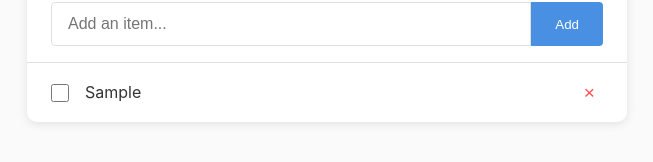
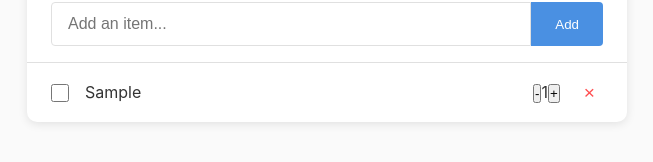
Before and after one commit to dgrayling/shopping-list, a Next.js app: page / in a window 1280 px wide. Both pictures are taken after typing "Sample" into the empty fields and a click on the button "Add". Shown: the part 146-308 px from the top of the page, without its empty margins (313-966 px from the left). Built offline with nearby package versions, Linux system fonts and the light colour scheme.

Commit message:
Add quantity indicator

```diff
--- a/src/app/page.tsx
+++ b/src/app/page.tsx
@@ -7,6 +7,7 @@ type ListItem = {
   id: string;
   text: string;
   completed: boolean;
+  quantity: number;
 };
 
 export default function Home() {
@@ -21,7 +22,8 @@ export default function Home() {
       const newItem: ListItem = {
         id: Date.now().toString(),
         text,
-        completed: false
+        completed: false,
+        quantity: 1
       };
 
       setItems(prevItems => [...prevItems, newItem]);
@@ -40,6 +42,22 @@ export default function Home() {
   const deleteItem = (id: string) => {
     setItems(prevItems => prevItems.filter(item => item.id !== id));
   };
+
+  function decrementQuantity(id: string, arg1: string): void {
+    setItems(prevItems =>
+      prevItems.map(item =>
+        item.id === id ? { ...item, quantity: item.quantity - 1 } : item
+      )
+    );
+  }
+
+  function incrementQuantity(id: string, arg1: string): void {
+    setItems(prevItems =>
+      prevItems.map(item =>
+        item.id === id ? { ...item, quantity: item.quantity + 1 } : item
+      )
+    );
+  }
 
   return (
     <div className={styles.page}>
@@ -76,6 +94,13 @@ export default function Home() {
               <span className={item.completed ? styles.itemTextCompleted : styles.itemText}>
                 {item.text}
               </span>
+              <div className={styles.quantityContainer}>
+                <button onClick={() => decrementQuantity(item.id, 'decrement')}>-</button>
+                <span className={item.completed ? styles.itemTextCompleted : styles.itemText}>
+                  {item.quantity}
+                </span>
+                <button onClick={() => incrementQuantity(item.id, 'increment')}>+</button>
+              </div>
               <button
                 className={styles.deleteButton}
                 onClick={() => deleteItem(item.id)}
```
